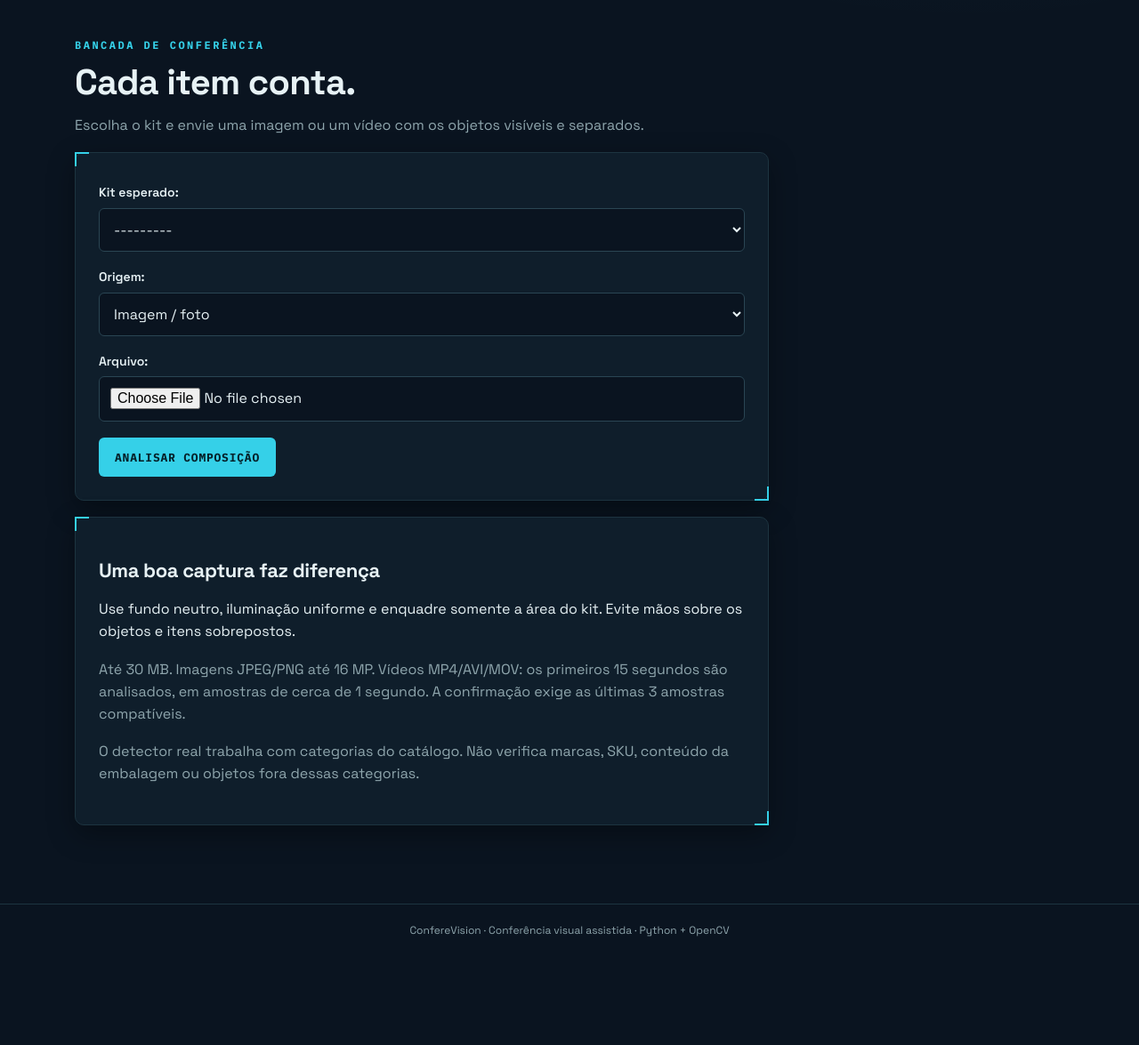
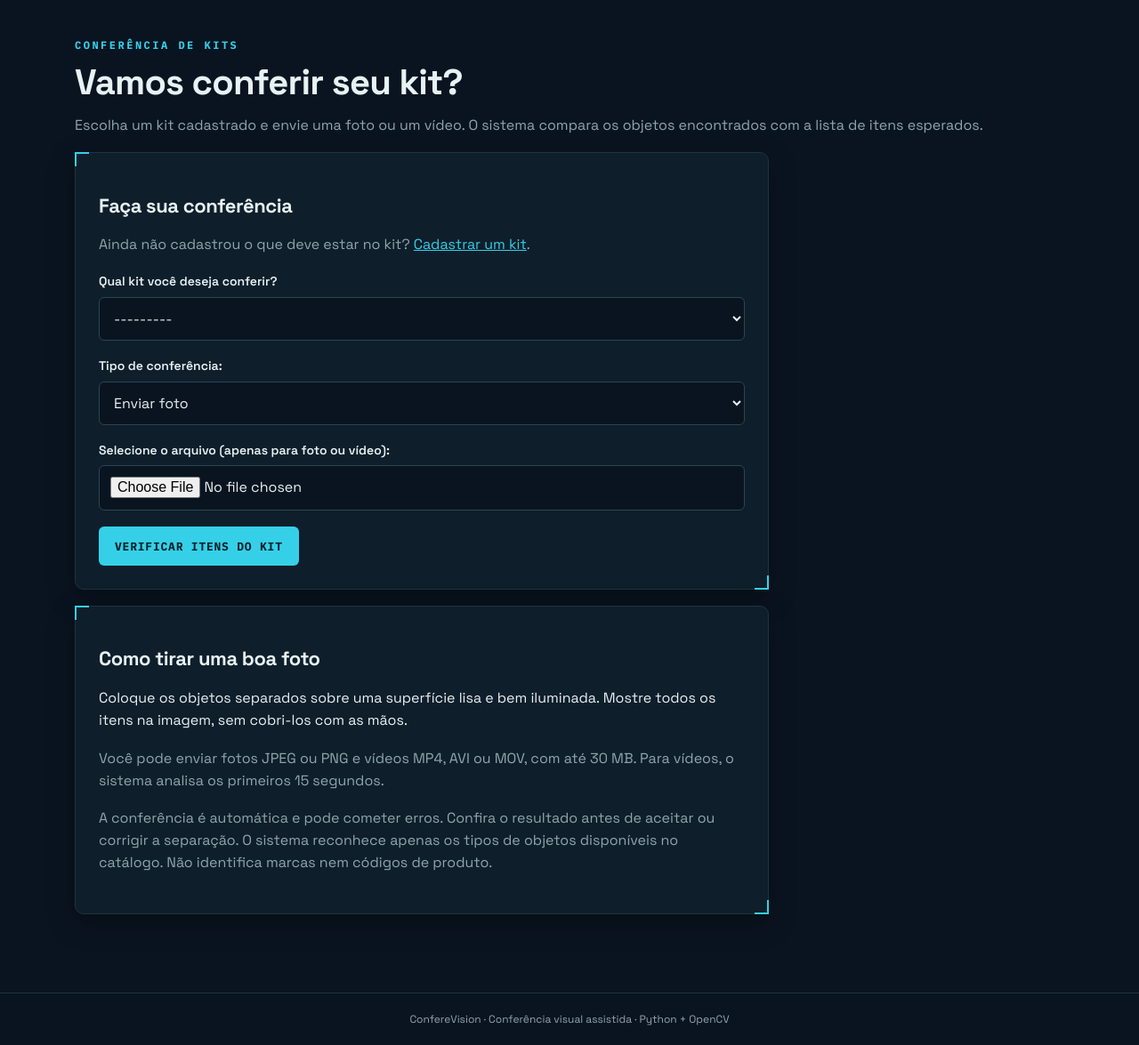
Before and after one commit to oenzoalmeida/ConfereVision, a Django app: page /conferir/ in a window 1280 px wide. Shown: the part 154-1329 px from the top of the page at 89% size. Before the commit the page ends 1207 px from the top, so only its background shows below. Run offline with Django 5.2, Linux system fonts and the light colour scheme; the visitor is signed in with stand-in values (Sample User, id 1); data that the repository does not hold is empty; parts of the project's set-up code (start-up, migrations or seed data) failed here and were passed over; some web fonts are replaced.

Commit message:
ux: guide first-time kit inspections with plain language (#30)
* ux(inspection): guide first-time users with plain language and clearer flow

* ux(forms): explain kit, capture and demo options without jargon

* test(ux): verify accessible first-time inspection guidance

* style(inspection): comply with Ruff formatting check

* test(preview): verify deployed Django health and public login via read-only HTTP

* test(preview): support authenticated SSO smoke without exposing bypass credentials

* test(preview): run on branch updates and report missing SSO test credentials explicitly

* test(preview): reject stale hosted builds if application files differ from deployment SHA

```diff
--- a/core/forms.py
+++ b/core/forms.py
@@ -66,19 +66,21 @@ class KitForm(forms.ModelForm):
 
 
 class InspectForm(forms.Form):
-    kit = forms.ModelChoiceField(queryset=Kit.objects.none(), label='Kit esperado')
+    kit = forms.ModelChoiceField(
+        queryset=Kit.objects.none(), label='Qual kit você deseja conferir?'
+    )
     source = forms.ChoiceField(
-        label='Origem',
+        label='Tipo de conferência',
         choices=[
-            ('image', 'Imagem / foto'),
-            ('video', 'Vídeo'),
-            ('correct', 'Demonstração completa'),
-            ('missing', 'Demonstração com falta'),
-            ('extra', 'Demonstração com excedente'),
+            ('image', 'Enviar foto'),
+            ('video', 'Enviar vídeo'),
+            ('correct', 'Exemplo: todos os itens presentes'),
+            ('missing', 'Exemplo: falta um item'),
+            ('extra', 'Exemplo: há um item a mais'),
         ],
     )
     file = forms.FileField(
-        label='Arquivo',
+        label='Selecione o arquivo (apenas para foto ou vídeo)',
         required=False,
         widget=forms.ClearableFileInput(
             attrs={'accept': 'image/jpeg,image/png,video/mp4,video/x-msvideo,video/quicktime'}
--- a/templates/core/inspect.html
+++ b/templates/core/inspect.html
@@ -1 +1,25 @@
-{% extends 'base.html' %}{% block title %}Conferir kit · ConfereVision{% endblock %}{% block content %}<div class="eyebrow">Bancada de conferência</div><h1>Cada item conta.</h1><p class="muted">Escolha o kit e envie uma imagem ou um vídeo com os objetos visíveis e separados.</p><div class="card narrow"><form method="post" enctype="multipart/form-data" data-processing>{% csrf_token %}{{ form.as_p }}<button>Analisar composição</button><div class="progress" role="status">Processando os objetos. Aguarde nesta página…</div></form></div><div class="card narrow"><h2>Uma boa captura faz diferença</h2><p>Use fundo neutro, iluminação uniforme e enquadre somente a área do kit. Evite mãos sobre os objetos e itens sobrepostos.</p><p class="muted">Até 30 MB. Imagens JPEG/PNG até 16 MP. Vídeos MP4/AVI/MOV: os primeiros 15 segundos são analisados, em amostras de cerca de 1 segundo. A confirmação exige as últimas 3 amostras compatíveis.</p><p class="muted">O detector real trabalha com categorias do catálogo. Não verifica marcas, SKU, conteúdo da embalagem ou objetos fora dessas categorias.</p></div>{% endblock %}
+{% extends 'base.html' %}
+{% block title %}Conferir kit · ConfereVision{% endblock %}
+{% block content %}
+<div class="eyebrow">Conferência de kits</div>
+<h1>Vamos conferir seu kit?</h1>
+<p class="muted">Escolha um kit cadastrado e envie uma foto ou um vídeo. O sistema compara os objetos encontrados com a lista de itens esperados.</p>
+
+<div class="card narrow">
+  <h2>Faça sua conferência</h2>
+  <p class="muted">Ainda não cadastrou o que deve estar no kit? <a href="{% url 'kit_new' %}">Cadastrar um kit</a>.</p>
+  <form method="post" enctype="multipart/form-data" data-processing>
+    {% csrf_token %}
+    {{ form.as_p }}
+    <button type="submit">Verificar itens do kit</button>
+    <div class="progress" role="status">Estamos conferindo os objetos. Continue nesta página até o resultado aparecer…</div>
+  </form>
+</div>
+
+<div class="card narrow">
+  <h2>Como tirar uma boa foto</h2>
+  <p>Coloque os objetos separados sobre uma superfície lisa e bem iluminada. Mostre todos os itens na imagem, sem cobri-los com as mãos.</p>
+  <p class="muted">Você pode enviar fotos JPEG ou PNG e vídeos MP4, AVI ou MOV, com até 30 MB. Para vídeos, o sistema analisa os primeiros 15 segundos.</p>
+  <p class="muted">A conferência é automática e pode cometer erros. Confira o resultado antes de aceitar ou corrigir a separação. O sistema reconhece apenas os tipos de objetos disponíveis no catálogo. Não identifica marcas nem códigos de produto.</p>
+</div>
+{% endblock %}
```
Also changed, not shown: core/tests.py (+11 -0 lines), .github/workflows/preview-http-smoke.yml (added).
